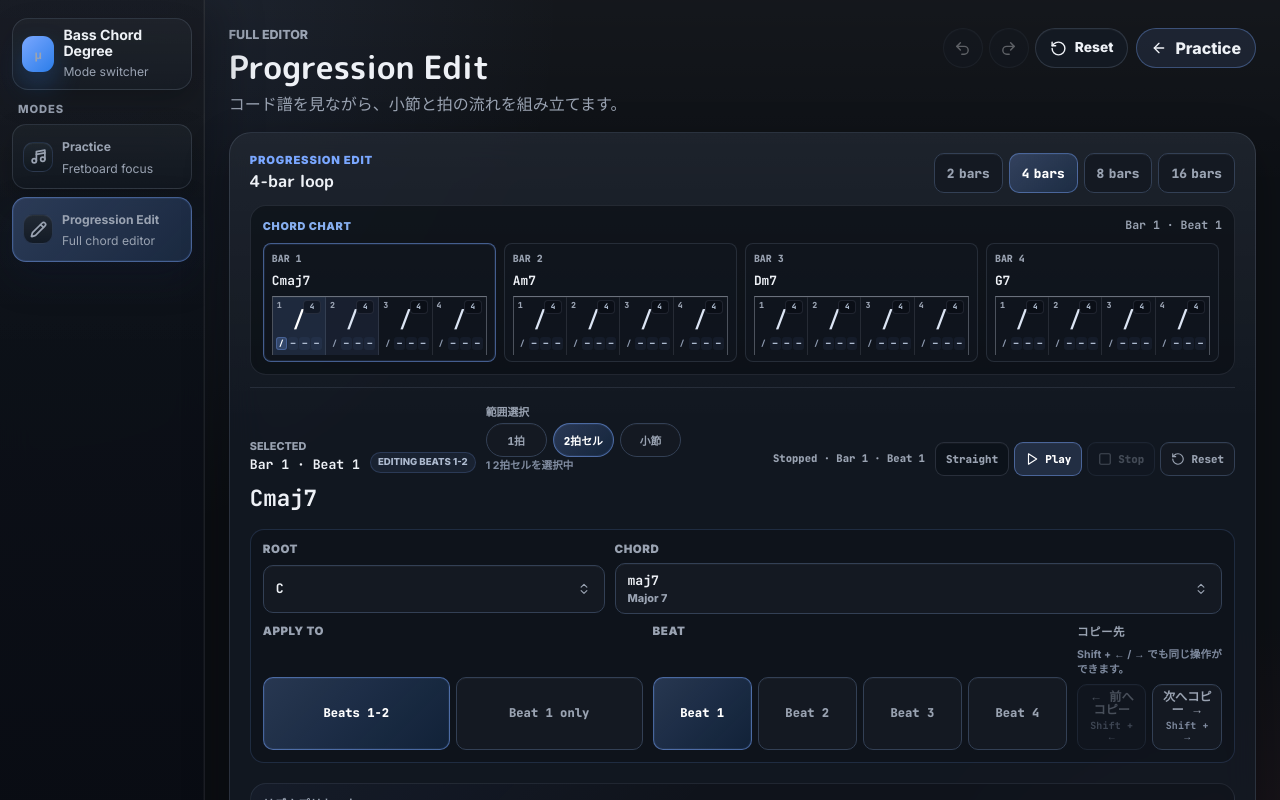
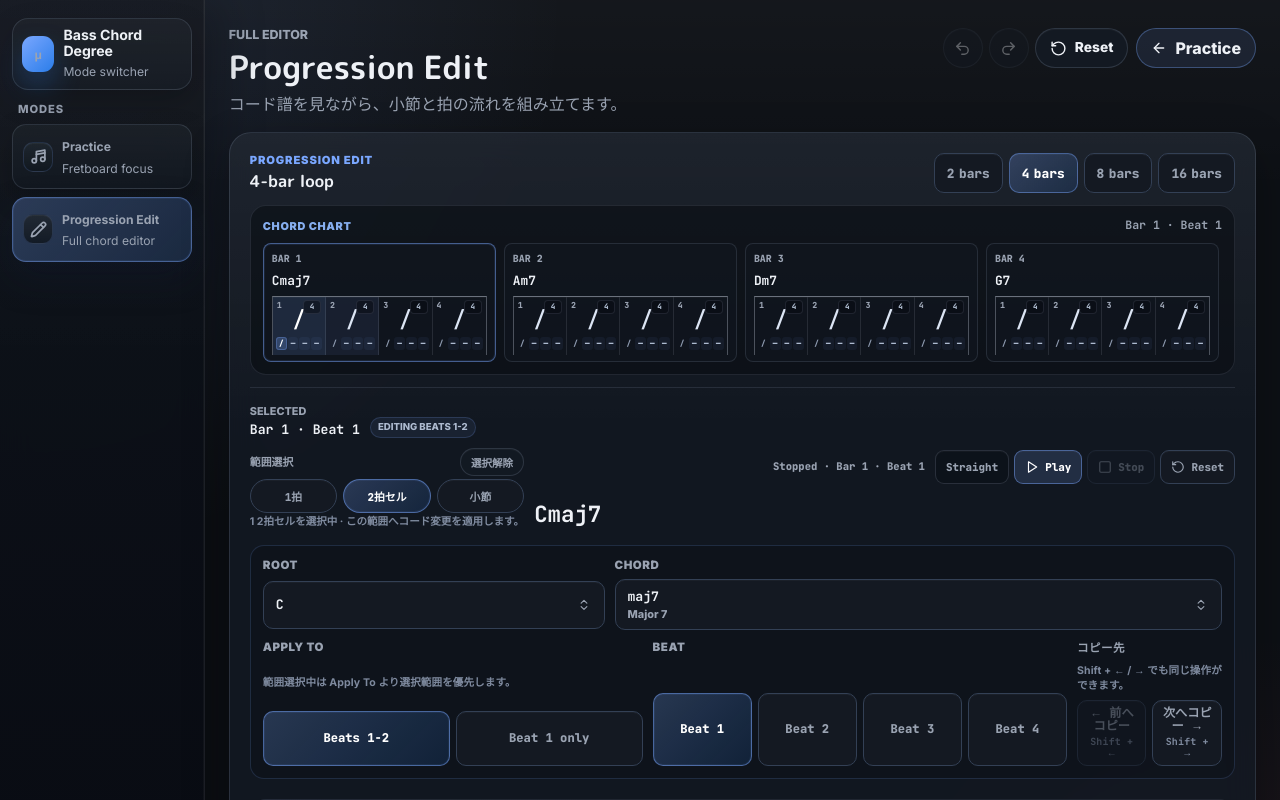
Before and after one commit to muu-ima/muu-fret-degree, a Next.js app: page /progression in a window 1280 px wide. Shown: the top 800 px of the page. Built offline with nearby package versions, Linux system fonts and the light colour scheme.

Commit message:
Clarify progression range selection priority

```diff
--- a/app/components/progression/ProgressionEditor.tsx
+++ b/app/components/progression/ProgressionEditor.tsx
@@ -158,6 +158,17 @@ export function ProgressionEditor({
     });
   };
 
+  const clearSelectionRange = () => {
+    setSelectionUnit("beat");
+    const currentSlot = getSelectionSlotIndex("beat", selectedBarIndex, selectedBeatIndex);
+    setSelectionAnchor({ barIndex: selectedBarIndex, beatIndex: selectedBeatIndex });
+    setSelectionRange({
+      unit: "beat",
+      startSlot: currentSlot,
+      endSlot: currentSlot,
+    });
+  };
+
   const selectedBar = bars[selectedBarIndex] ?? bars[0];
   const selectedRhythmPreset = selectedBar
     ? getProgressionRhythmPreset(selectedBar, selectedBeatIndex)
@@ -167,6 +178,8 @@ export function ProgressionEditor({
   const beatOverride = selectedBar?.beats?.[selectedBeatIndex]?.chordOverride;
   const editScope = beatOverride ? "beat" : "cell";
   const selectedCell = editScope === "beat" ? beatOverride ?? baseCell : baseCell;
+  const isRangeSelectionActive =
+    selectionUnit !== "beat" || selectionRange.startSlot !== selectionRange.endSlot;
 
   const harmonySlotCount = editScope === "beat" ? bars.length * 4 : bars.length * 2;
   const selectedHarmonySlotIndex = editScope === "beat"
@@ -288,6 +301,8 @@ export function ProgressionEditor({
           cellIndex={selectedCellIndex}
           chordTypes={chordTypes}
           editScope={editScope}
+          isRangeSelectionActive={isRangeSelectionActive}
+          onClearSelectionRange={clearSelectionRange}
           onSelectionUnitChange={changeSelectionUnit}
           selectedCell={selectedCell}
           selectionRange={selectionRange}
@@ -301,6 +316,7 @@ export function ProgressionEditor({
           cellIndex={selectedCellIndex}
           chordTypes={chordTypes}
           editScope={editScope}
+          isRangeSelectionActive={isRangeSelectionActive}
           onBeatSelect={(beatIndex) => selectBeat(selectedBarIndex, beatIndex)}
           onCellChange={applyCellChange}
           onHarmonyCopy={copyHarmonyToAdjacentSlot}
--- a/app/components/progression/editor/ProgressionHarmonyEditor.tsx
+++ b/app/components/progression/editor/ProgressionHarmonyEditor.tsx
@@ -10,6 +10,7 @@ type ProgressionHarmonyEditorProps = {
   cellIndex: number;
   chordTypes: ChordType[];
   editScope: "beat" | "cell";
+  isRangeSelectionActive: boolean;
   onBeatSelect: (beatIndex: number) => void;
   onCellChange: (cell: ProgressionCell) => void;
   onHarmonyCopy: (direction: -1 | 1) => void;
@@ -26,6 +27,7 @@ export function ProgressionHarmonyEditor({
   cellIndex,
   chordTypes,
   editScope,
+  isRangeSelectionActive,
   onBeatSelect,
   onCellChange,
   onHarmonyCopy,
@@ -67,11 +69,17 @@ export function ProgressionHarmonyEditor({
       <div className="progressionHarmonyMetaFields">
         <div className="progressionApplySection">
           <span className="controlLabel">Apply To</span>
+          {isRangeSelectionActive ? (
+            <small className="progressionApplyHint">
+              範囲選択中は Apply To より選択範囲を優先します。
+            </small>
+          ) : null}
           <div className="progressionApplyTabs" role="group" aria-label="コードの適用範囲">
             <button
               type="button"
               className={editScope === "cell" ? "active" : ""}
               aria-pressed={editScope === "cell"}
+              disabled={isRangeSelectionActive}
               onClick={onUseCellScope}
             >
               Beats {cellIndex === 0 ? "1-2" : "3-4"}
@@ -80,6 +88,7 @@ export function ProgressionHarmonyEditor({
               type="button"
               className={editScope === "beat" ? "active" : ""}
               aria-pressed={editScope === "beat"}
+              disabled={isRangeSelectionActive}
               onClick={onUseBeatScope}
             >
               Beat {beatIndex + 1} only
--- a/app/components/progression/editor/ProgressionSelectionHeader.tsx
+++ b/app/components/progression/editor/ProgressionSelectionHeader.tsx
@@ -16,6 +16,8 @@ type ProgressionSelectionHeaderProps = {
   cellIndex: number;
   chordTypes: ChordType[];
   editScope: "beat" | "cell";
+  isRangeSelectionActive: boolean;
+  onClearSelectionRange: () => void;
   onSelectionUnitChange: (unit: ProgressionSelectionUnit) => void;
   selectedCell: ProgressionCell;
   selectionRange: ProgressionSelectionRange;
@@ -29,6 +31,8 @@ export function ProgressionSelectionHeader({
   cellIndex,
   chordTypes,
   editScope,
+  isRangeSelectionActive,
+  onClearSelectionRange,
   onSelectionUnitChange,
   selectedCell,
   selectionRange,
@@ -57,7 +61,14 @@ export function ProgressionSelectionHeader({
             : `Editing Beats ${cellIndex === 0 ? "1-2" : "3-4"}`}
         </span>
         <div className="progressionRangeMeta">
-          <span>範囲選択</span>
+          <div className="progressionRangeMetaHeader">
+            <span>範囲選択</span>
+            {isRangeSelectionActive ? (
+              <button type="button" onClick={onClearSelectionRange}>
+                選択解除
+              </button>
+            ) : null}
+          </div>
           <div className="progressionSelectionUnitTabs" role="group" aria-label="範囲選択の単位">
             {[
               { value: "beat", label: "1拍" },
@@ -77,6 +88,7 @@ export function ProgressionSelectionHeader({
           </div>
           <small>
             {selectionCount} {selectionUnitLabel}を選択中
+            {isRangeSelectionActive ? " · この範囲へコード変更を適用します。" : ""}
           </small>
         </div>
         <strong className="progressionSelectionChordName">
--- a/app/globals.css
+++ b/app/globals.css
@@ -2347,11 +2347,29 @@ select:focus-visible,
   gap: 6px;
 }
 
-.progressionRangeMeta > span {
+.progressionRangeMetaHeader {
+  display: flex;
+  align-items: center;
+  justify-content: space-between;
+  gap: 10px;
+}
+
+.progressionRangeMetaHeader > span {
   color: var(--muted);
   font-size: 0.68rem;
   font-weight: 800;
   text-transform: uppercase;
+}
+
+.progressionRangeMetaHeader button {
+  min-height: 28px;
+  padding: 0 10px;
+  border: 1px solid rgba(154, 171, 196, 0.2);
+  border-radius: 999px;
+  background: rgba(20, 26, 36, 0.94);
+  color: var(--muted);
+  font-size: 0.66rem;
+  font-weight: 800;
 }
 
 .progressionRangeMeta small {
@@ -2359,6 +2377,13 @@ select:focus-visible,
   font-size: 0.66rem;
   font-weight: 700;
   line-height: 1.2;
+}
+
+.progressionApplyHint {
+  color: rgba(171, 184, 209, 0.72);
+  font-size: 0.66rem;
+  font-weight: 700;
+  letter-spacing: 0.01em;
 }
 
 .progressionSelectionUnitTabs {
```
